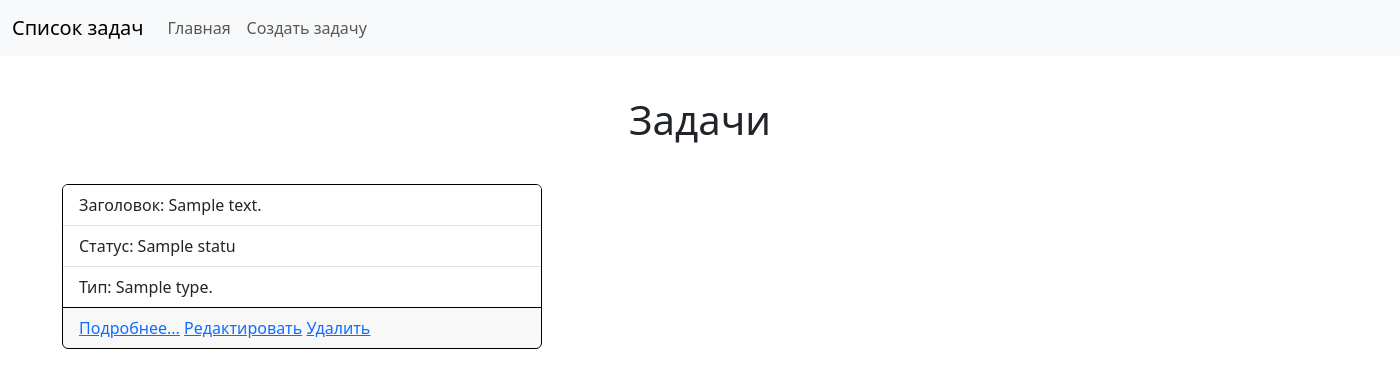
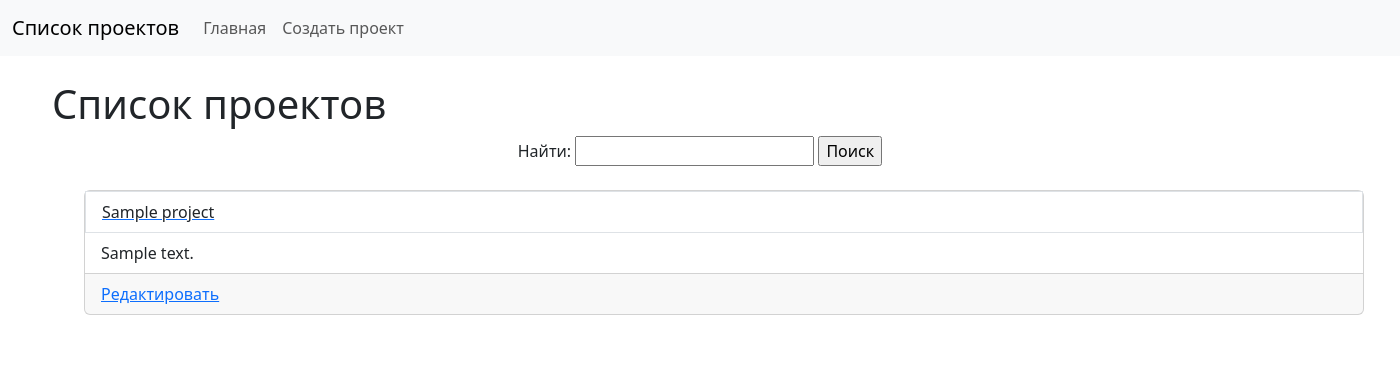
Before and after one commit to ogavril/homework_52_Gavril_Okhlopkov, a Django app: page / in a window 1400 px wide. Shown: the top 388 px of the page. Run offline with Django 4.2, Linux system fonts and the light colour scheme; tables that the repository leaves empty hold one stand-in row (values such as "Sample post").

Commit message:
Переместил файлы. Сделал список, подробный просмотр, поиск, создание, редактирование проектов

```diff
--- a/webapp/forms.py
+++ b/webapp/forms.py
@@ -1,8 +1,18 @@
 from django import forms
-from webapp.models import List
+from webapp.models import List, Project
 
 
 class ListForm(forms.ModelForm):
     class Meta:
         model = List
-        fields = ['summary', 'description', 'status', 'type']
+        fields = ['summary', 'description', 'status', 'type', 'project']
+
+
+class ProjectForm(forms.ModelForm):
+    class Meta:
+        model = Project
+        fields = ['name', 'description', 'start', 'end']
+
+
+class SimpleSearchForm(forms.Form):
+    search = forms.CharField(max_length=100, required=False, label='Найти')
--- a/webapp/templates/base.html
+++ b/webapp/templates/base.html
@@ -8,17 +8,17 @@
 <body>
 <nav class="navbar navbar-expand-lg navbar-light bg-light">
     <div class="container-fluid">
-        <a class="navbar-brand" href="{% url 'index' %}">Список задач</a>
+        <a class="navbar-brand" href="{% url 'projects' %}">Список проектов</a>
         <button class="navbar-toggler" type="button" data-bs-toggle="collapse" data-bs-target="#navbarNav" aria-controls="navbarNav" aria-expanded="false" aria-label="Toggle navigation">
             <span class="navbar-toggler-icon"></span>
         </button>
         <div class="collapse navbar-collapse" id="navbarNav">
             <ul class="navbar-nav">
                 <li class="nav-item">
-                    <a class="nav-link" href="{% url 'index' %}">Главная</a>
+                    <a class="nav-link" href="{% url 'projects' %}">Главная</a>
                 </li>
                 <li class="nav-item">
-                    <a class="nav-link" href="{% url 'add' %}">Создать задачу</a>
+                    <a class="nav-link" href="{% url 'create_project' %}">Создать проект</a>
                 </li>
             </ul>
         </div>
--- a/webapp/templates/detail.html
+++ b/webapp/templates/lists/detail_list.html
@@ -17,7 +17,7 @@
         </ul>
         <div class="card-footer">
             <div class="card-footer">
-            <a href="{% url 'index' %}">В главное меню</a>
+            <a href="{% url 'projects' %}">В главное меню</a>
         </div>
         </div>
     </div>
--- a/webapp/templates/update_list.html
+++ b/webapp/templates/lists/update_list.html
@@ -6,13 +6,13 @@
         <div class="card-header">
             Задача
         </div>
-        <div class="card-body">
+        <div class="card-body mb-4">
             <form method="post" action="">
                 {% csrf_token %}
                 {% include 'partial/list_form.html' %}
                 <button type="submit">Редактировать</button>
                 <br>
-                <a href="{% url 'index' %}">Вернуться к списку</a>
+                <a href="{% url 'projects' %}">Вернуться к списку</a>
             </form>
         </div>
     </div>
--- /dev/null
+++ b/webapp/templates/partial/search.html
@@ -0,0 +1,8 @@
+<form class="text-center" action="" method="GET">
+    <label for="{{ form.search.id_for_label }}">{{ form.search.label }}:</label>
+    {{ form.search }}
+    <input type="submit" value="Поиск">
+    {% for error in form.search.errors %}
+        <p class="form-error">{{ error }}</p>
+    {% endfor %}
+</form>
--- /dev/null
+++ b/webapp/templates/projects/projects.html
@@ -0,0 +1,27 @@
+{% extends 'base.html' %}
+{% block content %}
+    <h1>Список проектов</h1>
+    <div>
+        {% include 'partial/search.html' %}
+    </div>
+    {% if is_paginated %}
+    	{% include 'partial/pagination.html' %}
+    {% endif %}
+    {% if projects %}
+        <ul>
+            {% for project in projects %}
+                <div class="card mt-4" style="width: 80rem;">
+                    <ul class="list-group list-group-flush">
+                        <a href="{% url 'project' project.pk %}"><li class="list-group-item">{{ project.name }}</li></a>
+                        <li class="list-group-item">{{ project.description }}</li>
+                    </ul>
+                    <div class="card-footer">
+                        <a href="{% url 'project_update' project.pk %}">Редактировать</a>
+                    </div>
+                </div>
+            {% endfor %}
+        </ul>
+    {% else %}
+        <p>Проекты не найдены.</p>
+    {% endif %}
+    {% endblock %}
--- a/webapp/urls.py
+++ b/webapp/urls.py
@@ -1,10 +1,15 @@
 from django.urls import path
-from webapp.views import IndexView, ListCreateView, ListDeleteView, ListView, ListUpdateView
+from webapp.views.list_views import IndexView, ListCreateView, ListDeleteView, ListView, ListUpdateView
+from webapp.views.project_views import ProjectListView, ProjectDetailView, ProjectCreateView, ProjectUpdateView
 
 urlpatterns = [
-    path('', IndexView.as_view(), name="index"),
+    # path('', IndexView.as_view(), name="index"),
     path('add/', ListCreateView.as_view(), name="add"),
     path('delete/<int:pk>/', ListDeleteView.as_view(), name="delete"),
     path('<int:pk>/', ListView.as_view(), name="show"),
     path('list/<int:pk>/update', ListUpdateView.as_view(), name="update"),
+    path('', ProjectListView.as_view(), name="projects"),
+    path('projects/<int:pk>', ProjectDetailView.as_view(), name="project"),
+    path('projects/create', ProjectCreateView.as_view(), name="create_project"),
+    path('projects/<int:pk>/update', ProjectUpdateView.as_view(), name="project_update"),
 ]
--- a/webapp/views.py
+++ b/webapp/views/list_views.py
@@ -10,11 +10,11 @@ from webapp.forms import ListForm
 class IndexView(TemplateView):
     def get(self, request, *args, **kwargs):
         lists = List.objects.all()
-        return render(request, 'index.html', {'lists': lists})
+        return render(request, 'lists/index.html', {'lists': lists})
 
 
 class ListCreateView(FormView):
-    template_name = 'add.html'
+    template_name = 'lists/add_list.html'
     form_class = ListForm
 
     def form_valid(self, form):
@@ -25,7 +25,7 @@ class ListCreateView(FormView):
 class ListDeleteView(View):
     def get(self, request, *args, **kwargs):
         lists = get_object_or_404(List, pk=kwargs.get('pk'))
-        return render(request, 'delete_list.html', {'lists': lists})
+        return render(request, 'lists/delete_list.html', {'lists': lists})
 
     def post(self, request, *args, **kwargs):
         lists = get_object_or_404(List, pk=kwargs.get('pk'))
@@ -34,7 +34,7 @@ class ListDeleteView(View):
 
 
 class ListView(TemplateView):
-    template_name = 'detail.html'
+    template_name = 'lists/detail_list.html'
 
     def get_context_data(self, **kwargs):
         context = super().get_context_data(**kwargs)
@@ -43,7 +43,7 @@ class ListView(TemplateView):
 
 
 class ListUpdateView(FormView):
-    template_name = 'update_list.html'
+    template_name = 'lists/update_list.html'
     form_class = ListForm
 
     def dispatch(self, request, *args, **kwargs):
--- /dev/null
+++ b/webapp/views/project_views.py
@@ -0,0 +1,69 @@
+from django.db.models import Q
+from django.urls import reverse, reverse_lazy
+from django.utils.http import urlencode
+from django.views.generic import ListView, DetailView, CreateView, UpdateView
+from ..models import Project, List
+from ..forms import ProjectForm, SimpleSearchForm
+
+
+class ProjectListView(ListView):
+    model = Project
+    template_name = 'projects/projects.html'
+    context_object_name = 'projects'
+    paginate_by = 5
+
+    def get_search_form(self):
+        return SimpleSearchForm(self.request.GET)
+
+    def get_search_value(self):
+        if self.search_form.is_valid():
+            return self.search_form.cleaned_data['search']
+        return None
+
+    def dispatch(self, request, *args, **kwargs):
+        self.search_form = self.get_search_form()
+        self.search_value = self.get_search_value()
+        return super().dispatch(request, *args, **kwargs)
+
+    def get_queryset(self):
+        queryset = super().get_queryset()
+        if self.search_value:
+            queryset = queryset.filter(Q(name__icontains=self.search_value) |
+                                       Q(description__icontains=self.search_value))
+        return queryset
+
+    def get_context_data(self, *, object_list=None, **kwargs):
+        context = super().get_context_data(object_list=object_list, **kwargs)
+        context['form'] = self.search_form
+        if self.search_value:
+            context['query'] = urlencode({'search': self.search_value})
+            context['search_value'] = self.search_value
+        return context
+
+
+class ProjectDetailView(DetailView):
+    model = Project
+    template_name = 'projects/detail_project.html'
+
+    def get_context_data(self, **kwargs):
+        context = super().get_context_data(**kwargs)
+        context['lists'] = List.objects.filter(project=self.object).order_by('-created_at')
+        return context
+
+
+class ProjectCreateView(CreateView):
+    template_name = 'projects/create_project.html'
+    model = Project
+    fields = ['name', 'description', 'start', 'end']
+
+    def get_success_url(self):
+        return reverse('project', kwargs={'pk': self.object.id})
+
+
+class ProjectUpdateView(UpdateView):
+    template_name = 'projects/project_update.html'
+    model = Project
+    form_class = ProjectForm
+
+    def get_success_url(self):
+        return reverse_lazy('project', kwargs={'pk': self.object.pk})
```
Also changed, not shown: webapp/templates/partial/pagination.html (added, +25 -0 lines), webapp/templates/projects/create_project.html (added, +10 -0 lines), webapp/templates/projects/detail_project.html (added, +32 -0 lines), webapp/templates/projects/project_update.html (added, +17 -0 lines), webapp/templates/lists/add_list.html (renamed from webapp/templates/add.html), webapp/templates/lists/delete_list.html (renamed from webapp/templates/delete_list.html), webapp/templates/lists/index.html (renamed from webapp/templates/index.html), webapp/views/__init__.py (added).
